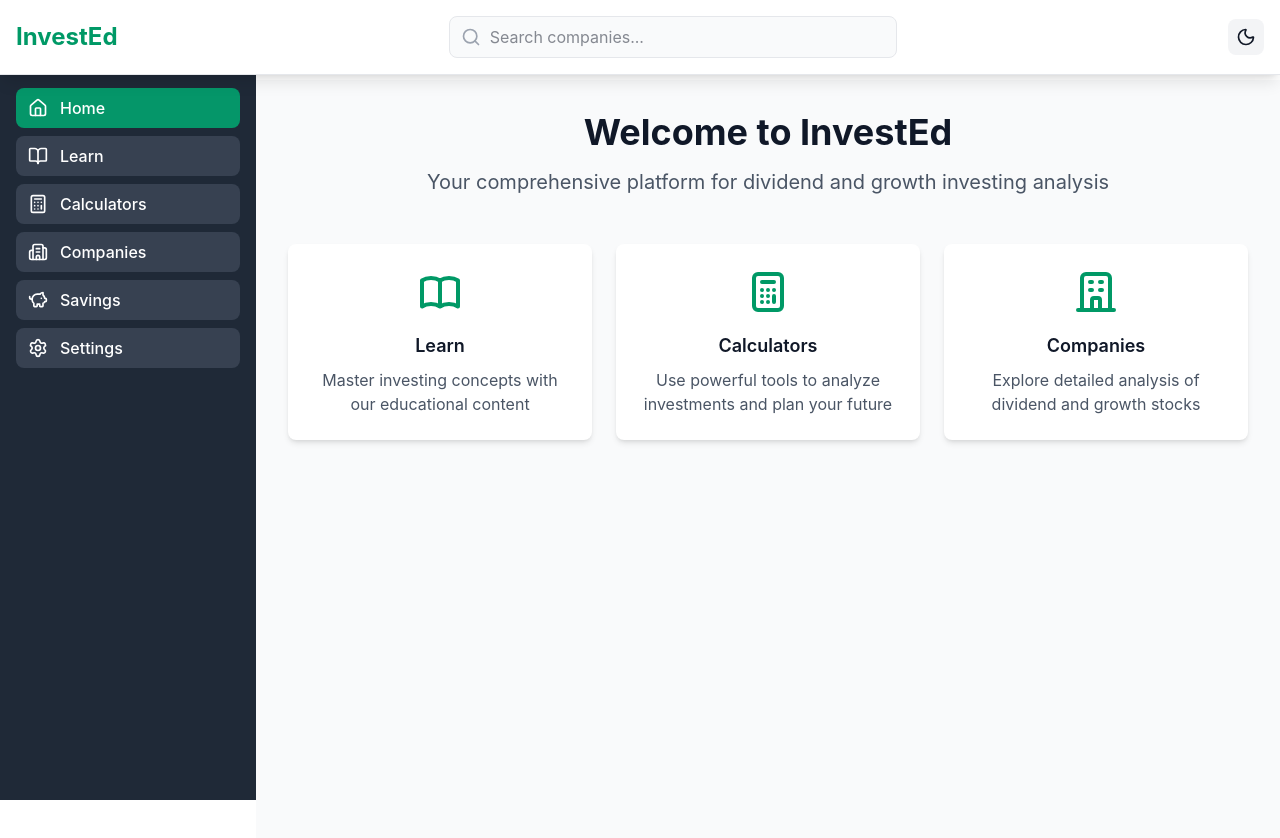
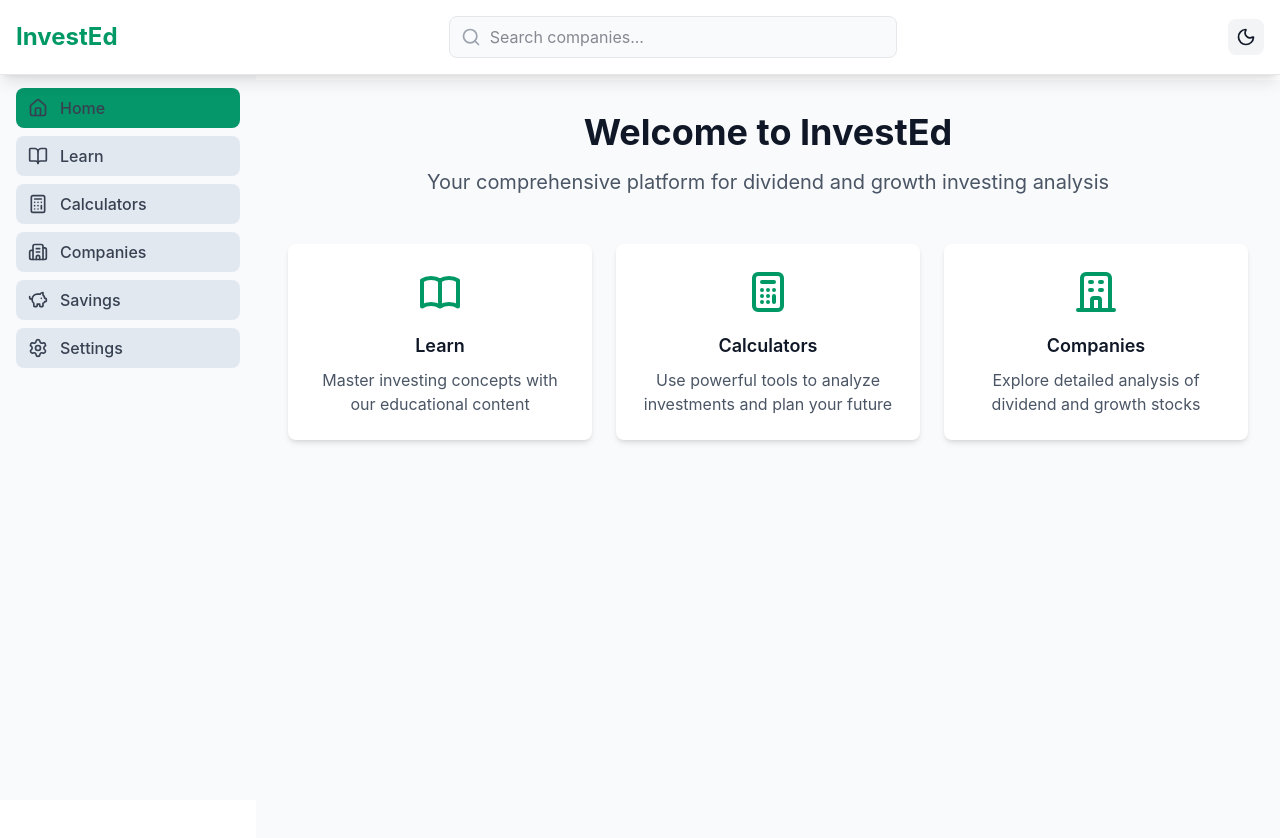
Before and after one commit to samuel-kar/invest-ed, a React (Vite) app in the folder frontend/: page / in a window 1280 px wide. Shown: the top 838 px of the page. Built offline with nearby package versions, Linux system fonts and the light colour scheme.

Commit message:
change background color of sidebar in light mode

```diff
--- a/frontend/src/styles.css
+++ b/frontend/src/styles.css
@@ -9,9 +9,9 @@
   --text-secondary: #6b7280;
   --text-muted: #9ca3af;
   --border-color: #e5e7eb;
-  --sidebar-bg: #1f2937;
-  --sidebar-text: #ffffff;
-  --sidebar-hover: #374151;
+  --sidebar-bg: #f8fafc;
+  --sidebar-text: #374151;
+  --sidebar-hover: #e2e8f0;
   --accent-color: #059669;
   --accent-hover: #047857;
 }
@@ -25,9 +25,9 @@
   --text-secondary: #d1d5db;
   --text-muted: #9ca3af;
   --border-color: #374151;
-  --sidebar-bg: #111827;
-  --sidebar-text: #f9fafb;
-  --sidebar-hover: #1f2937;
+  --sidebar-bg: #0f172a;
+  --sidebar-text: #f1f5f9;
+  --sidebar-hover: #1e293b;
   --accent-color: #059669;
   --accent-hover: #047857;
 }
```
